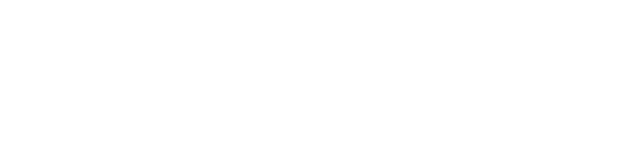
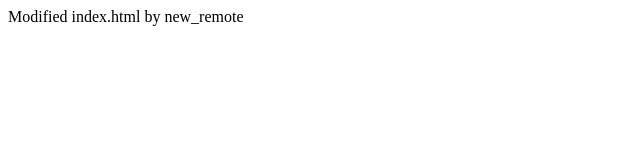
Before and after one commit to MayurPhapale/iaccess, a plain HTML site: page index.html in a window 1280 px wide. Shown: the whole page, without its empty margins (0-640 px from the left). Drawn offline with Linux system fonts and the light colour scheme.

Commit message:
Modified index.html by new_remote

```diff
--- a/index.html
+++ b/index.html
@@ -2,5 +2,6 @@
 <head>
 </head>
 <body>
+  Modified index.html by new_remote
 </body>
 </html>
```
